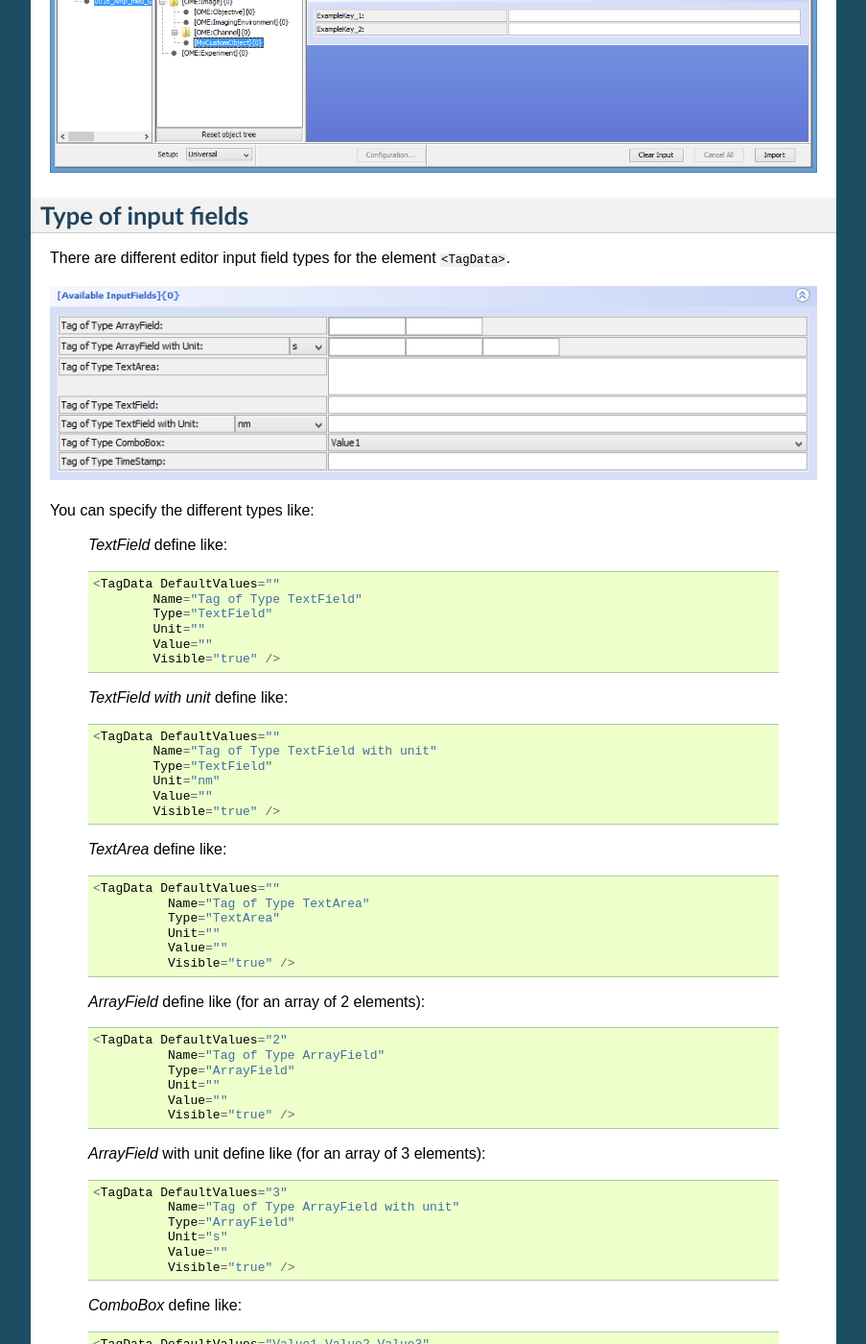
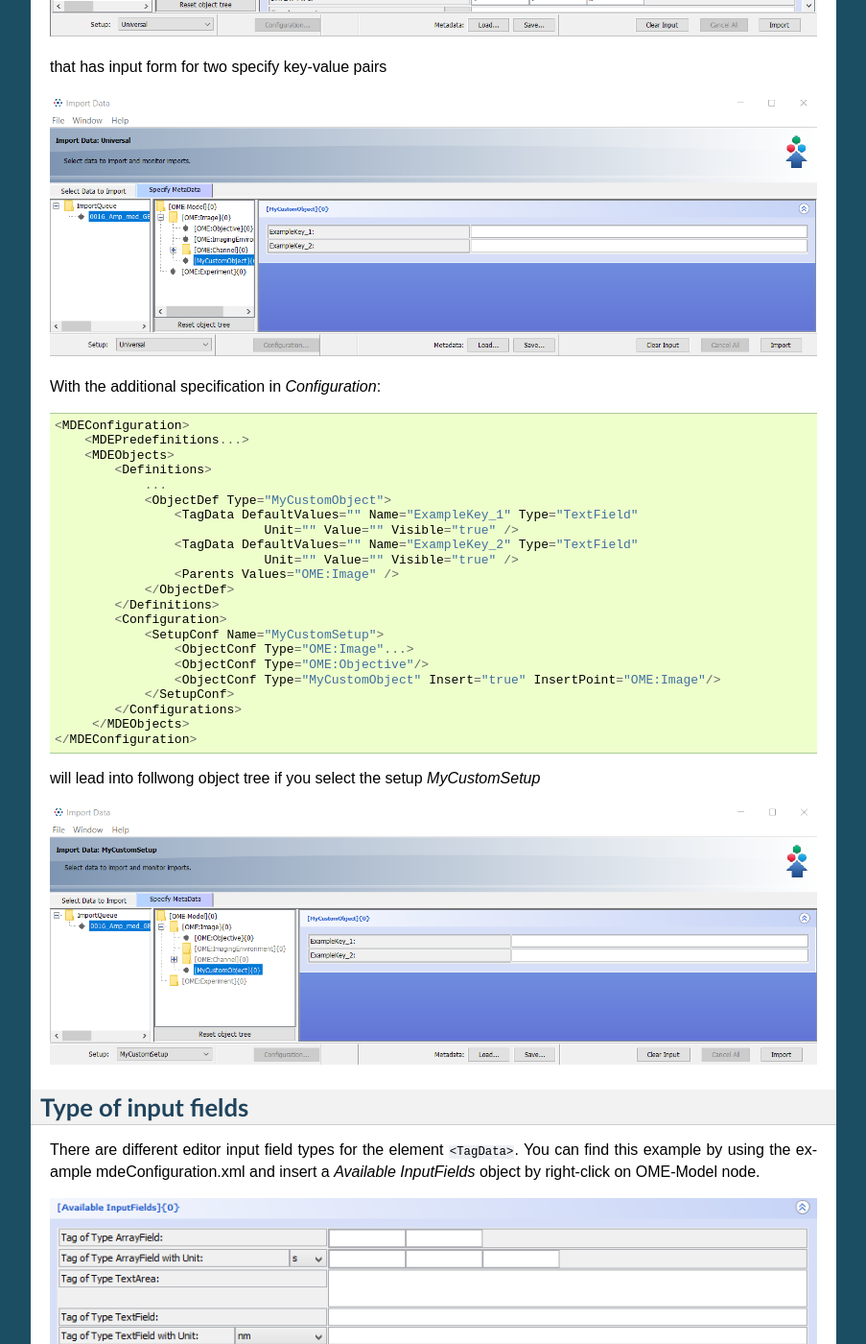
Before and after one commit to ome/omero-guide-mde, a Sphinx documentation site: the page built from docs/mde_customizeObjects.rst, in a window 1280 px wide and 1400 px high, scrolled down 1670 px. Shown: the whole window at 96% size, without its empty margins (198-1101 px from the left). Built offline with Sphinx 7.4.7, drawn with Linux system fonts in a browser that asks for light colours; some of the changed text lies outside the part shown.

```diff
--- a/docs/index.rst
+++ b/docs/index.rst
@@ -9,3 +9,4 @@ Contents:
 
    mde_editStandard
    mde_customize
+   mde_templates
--- a/docs/mde_customizeObjects.rst
+++ b/docs/mde_customizeObjects.rst
@@ -21,17 +21,30 @@ By using OMERO.mde you can create standardized key-value input forms with certai
 
 #. Define now in which hierarchy the object should be insert. For that define the parent element::
 
-            <MDEObjects>
-                <Definitions>
-                    <ObjectDef Type="MyCustomObject">
-                        <TagData.../>
-                        ...
-                        <Parents.../>
-                    </ObjectDef>
-                </Definitions>
-                <Configurations.../>
-            </MDEObjects>
+        <MDEObjects>
+            <Definitions>
+                <ObjectDef Type="MyCustomObject">
+                    <TagData.../>
+                    ...
+                    <Parents.../>
+                </ObjectDef>
+            </Definitions>
+            <Configurations.../>
+        </MDEObjects>
 
+
+At this point we have specify an insertable object. You can insert this object with right-click on the specified parent node.
+If you want this object will be automatically inserted to the object tree, you have to specify this also in the *SetupConf* section of the corresponding setup::
+
+        <MDEObjects>
+            <Configurations>
+                <SetupConf Name="MyCustomSetup"
+                    <ObjectConf Type="OME:Image" ...>
+                    <ObjectConf Type="OME:Objective"...>
+                    <ObjectConf Type="MyCustomObject" Insert="true" InsertPoint="OME:Image" ...>
+                </SetupConf>
+            </Configurations>
+        </MDEObjects>
 
 Example
 ^^^^^^^^^^^^
@@ -62,11 +75,40 @@ that has input form for two specify key-value pairs
 
 |mde_customObj2|
 
+With the additional specification in *Configuration*::
+
+    <MDEConfiguration>
+        <MDEPredefinitions...>
+        <MDEObjects>
+            <Definitions>
+                ...
+                <ObjectDef Type="MyCustomObject">
+                    <TagData DefaultValues="" Name="ExampleKey_1" Type="TextField"
+                                Unit="" Value="" Visible="true" />
+                    <TagData DefaultValues="" Name="ExampleKey_2" Type="TextField"
+                                Unit="" Value="" Visible="true" />
+                    <Parents Values="OME:Image" />
+                </ObjectDef>
+            </Definitions>
+            <Configuration>
+                <SetupConf Name="MyCustomSetup">
+                    <ObjectConf Type="OME:Image"...>
+                    <ObjectConf Type="OME:Objective"/>
+                    <ObjectConf Type="MyCustomObject" Insert="true" InsertPoint="OME:Image"/>
+                </SetupConf>
+            </Configurations>
+         </MDEObjects>
+    </MDEConfiguration>
+
+will lead into follwong object tree if you select the setup *MyCustomSetup*
+
+|mde_customObj3|
 
 **Type of input fields**
 -----------------------------
 
-There are different editor input field types for the element ``<TagData>``.
+There are different editor input field types for the element ``<TagData>``. You can find this example by using the example mdeConfiguration.xml
+and insert a *Available InputFields* object by right-click on OME-Model node.
 
 |mde_availableInputFields|
 
@@ -138,3 +180,4 @@ You can specify the different types like:
 .. |mde_availableInputFields| image:: images/mde_availableInputFields.PNG
 .. |mde_customObj| image:: images/mde_customObj.png
 .. |mde_customObj2| image:: images/mde_customObj2.png
+.. |mde_customObj3| image:: images/mde_customObj3.png
--- a/docs/mde_customizeView.rst
+++ b/docs/mde_customizeView.rst
@@ -7,7 +7,7 @@ We will show in this section how to create a new setup and how to generate custo
 
 **Step-by-Step**
 ------------------
-#. Open the mdeConfiguration.xml under *<userHome>/omero/*
+#. Open the mdeConfiguration.xml under *config/*
 
 #. Insert a new ``<SetupConf>`` element under ``<Configuration>`` and specify the name for the setup (here MyCustomSetup)::
 
```
Also changed, not shown: other parts of docs/mde_customizeObjects.rst (+1 -1 lines), docs/mde_customize.rst (+16 -2 lines), docs/mde_templates.rst (added, +57 -0 lines), docs/images/mde_LoadTemp.png (added), docs/images/mde_LoadTemplDialog.png (added), docs/images/mde_LoadTempl_filterObj.png (added), docs/images/mde_SaveTemp.png (added), docs/images/mde_SaveTemplDialog.png (added), docs/images/mde_SaveTempl_filterObj.png (added), docs/images/mde_Templ_filterObj.png (added), docs/images/mde_customObj.png, docs/images/mde_customObj2.png, docs/images/mde_customObj3.png (added), docs/images/mde_customView_Customize.PNG, 4 more files.
